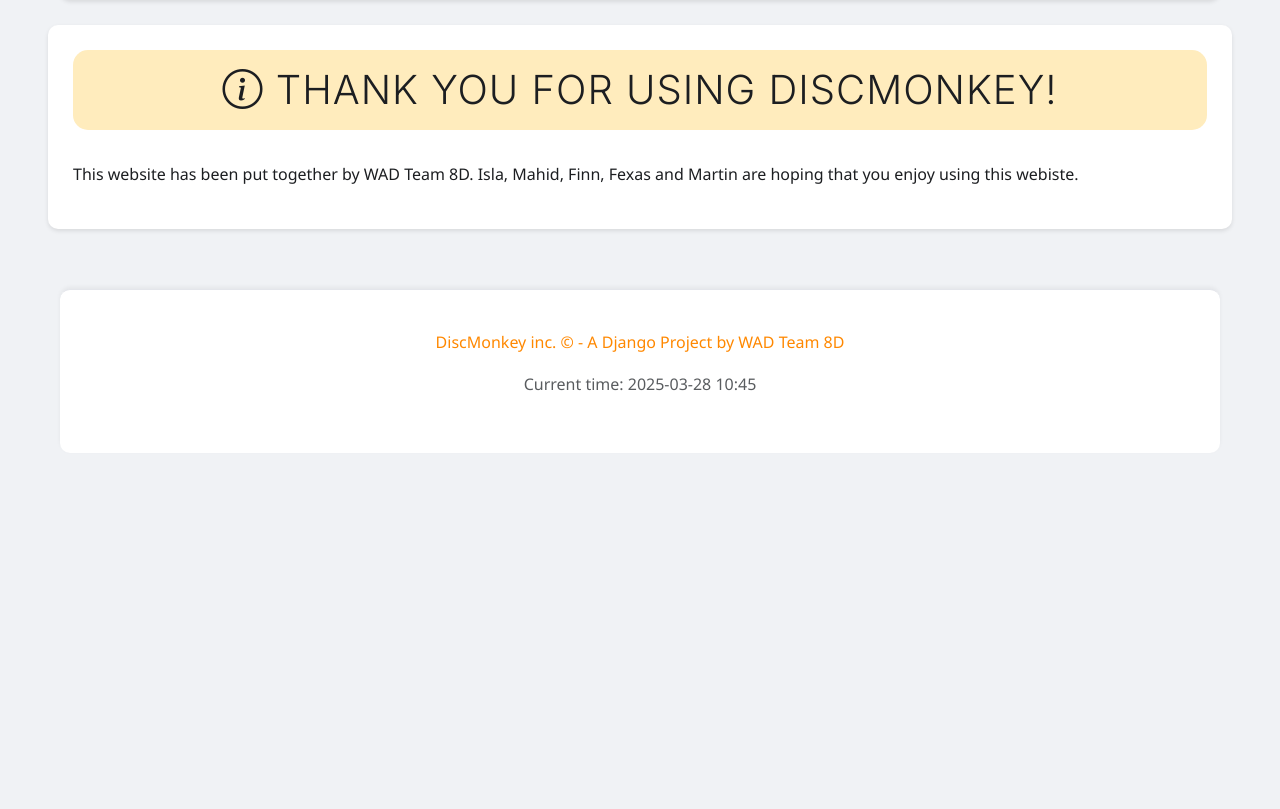
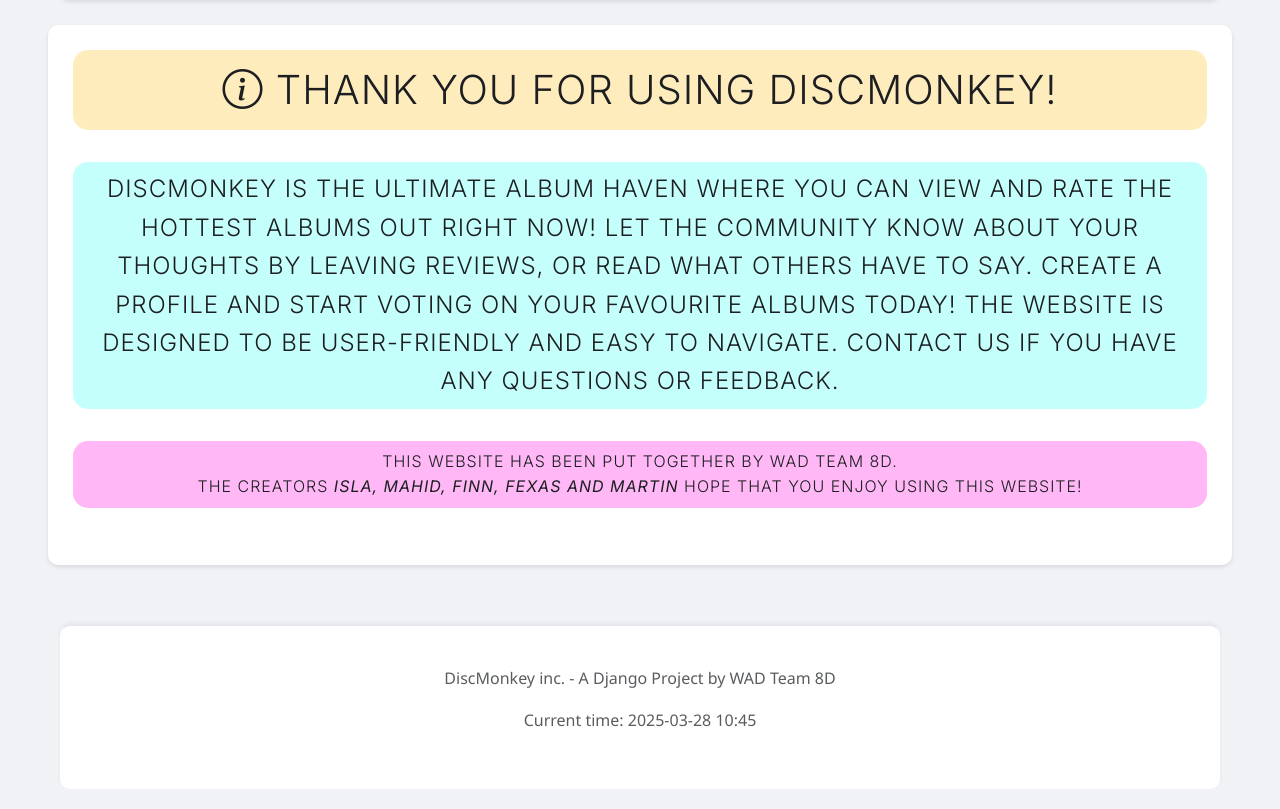
Before and after one commit to mahid-khan/DiscMonkey, a Django app: page /about/ in a window 1280 px wide. Shown: the part 104-913 px from the top of the page. Before the commit the page ends 557 px from the top, so only its background shows below. Run offline with Django 3.2, Linux system fonts and the light colour scheme; some libraries are stand-ins or nearby versions.

Commit message:
About page overhaul

```diff
--- a/static/style.css
+++ b/static/style.css
@@ -1475,10 +1475,6 @@ tr:hover {
 /* -------------------- ---end of section--------- ------------ ------------------------------ */
 
 
-
-
-/*-------- ------------ ------ about page stuff ------------- --------------------------- */
-
 .add-review-btn {
     display: inline-flex;
     align-items: center;
@@ -1498,7 +1494,7 @@ tr:hover {
     color: white;
 }
 
-
+/*-------- ------------ ------ about page stuff ------------- --------------------------- */
 
 
 .about-thankyou-message {
@@ -1533,4 +1529,75 @@ tr:hover {
     border-radius: 15; /* no rounded edges */
 }
 
+
+
+.about-end-message {
+    max-width: 600px;
+    margin: 0 auto;
+    border-radius: 15; /* no rounded edges */
+    color: rgb(0, 0, 0);
+}
+
+.about-end-section {
+    width: 100%;
+    background: hwb(308 72% 0%);
+    padding: 0.5rem 0;
+    margin-bottom: 2rem;
+    text-align: center;
+    border-radius: 15px;
+    font-family: "Inter", sans-serif !important;
+    text-transform: uppercase !important;
+    letter-spacing: 1px;
+    font-weight: 300 !important; /* Apply the extralight weight */
+    font-size: 1.0rem;
+}
+
+/* Centered translucent overlay for welcome message */
+.about-end-section .about-end-message {
+    background: rgba(255, 182, 193, 0.6); /* light pink, semi-transparent */
+    padding: 0px 0px;
+    max-width: 1200px;
+    margin: 0 auto;
+    text-align: center;
+    border: none;
+    border-radius: 15; /* no rounded edges */
+}
+
+
+
+
+.about-body-message {
+    max-width: 600px;
+    margin: 0 auto;
+    border-radius: 15px;
+    color: rgb(0, 0, 0);
+    padding: 20px;
+}
+
+.about-body-section {
+    width: 100%;
+    background: hwb(176 77% 0%);
+    padding: 0.5rem 0;
+    margin-bottom: 2rem;
+    text-align: center;
+    border-radius: 15px;
+    font-family: "Inter", sans-serif !important;
+    text-transform: uppercase !important;
+    letter-spacing: 1px;
+    font-weight: 300 !important;
+    font-size: 1.5rem;
+}
+
+
+.about-body-section .about-body-message {
+    background: rgba(255, 182, 193, 0.6);
+    padding: 20px;
+    max-width: 1200px;
+    margin: 0 auto;
+    text-align: center;
+    border: none;
+    border-radius: 15px;
+}
+
+
 /* -------------------- ---end of section--------- ------------ ------------------------------ */
--- a/templates/rango/about.html
+++ b/templates/rango/about.html
@@ -7,8 +7,20 @@
 
 {% block body_block %}
     <p class="about-thankyou-section"><i class="bi bi-info-circle"></i> Thank you for using DiscMonkey!</p>
+
     <div>
-        <p>This website has been put together by WAD Team 8D. Isla, Mahid, Finn, Fexas and Martin are hoping that you enjoy using this webiste.</p>
+        <p class="about-body-section">
+            DiscMonkey is the ultimate album haven where you can view and rate the hottest albums out right now!
+            Let the community know about your thoughts by leaving reviews, or read what others have to say.
+            Create a profile and start voting on your favourite albums today!
+            The website is designed to be user-friendly and easy to navigate.
+            Contact us if you have any questions or feedback.
+        </p>
+    </div>
+
+    <div>
+        <p class="about-end-section">This website has been put together by WAD Team 8D.<br>
+            the creators <strong><i>Isla, Mahid, Finn, Fexas and Martin</i></strong> hope that you enjoy using this website!</p>
     </div>
 
 {% endblock %}
--- a/templates/rango/base.html
+++ b/templates/rango/base.html
@@ -115,7 +115,7 @@
         <!-- Footer -->
         <footer class="footer">
             <div class="container">
-                <p>DiscMonkey inc. &copy; {{ "now"|date:"Y" }} - A Django Project by WAD Team 8D</p>
+                <p class="text-muted">DiscMonkey inc. {{ "now"|date:"Y" }} - A Django Project by WAD Team 8D</p>
                 <p class="text-muted">Current time: {% now "Y-m-d H:i" %}</p>
             </div>
         </footer>
```
